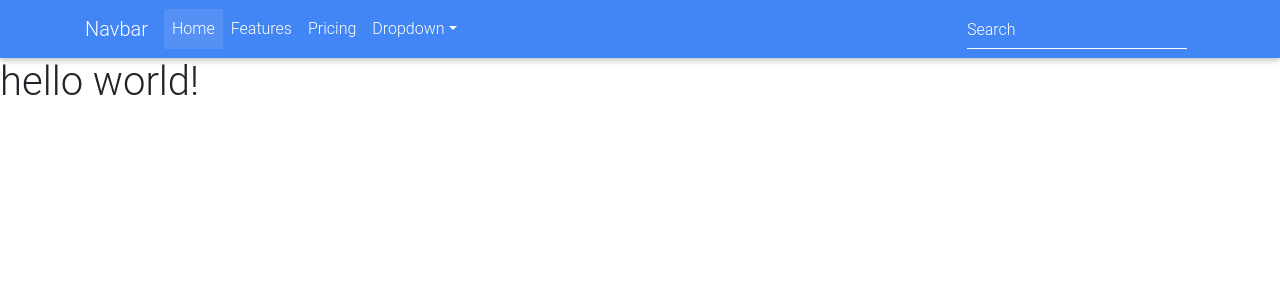
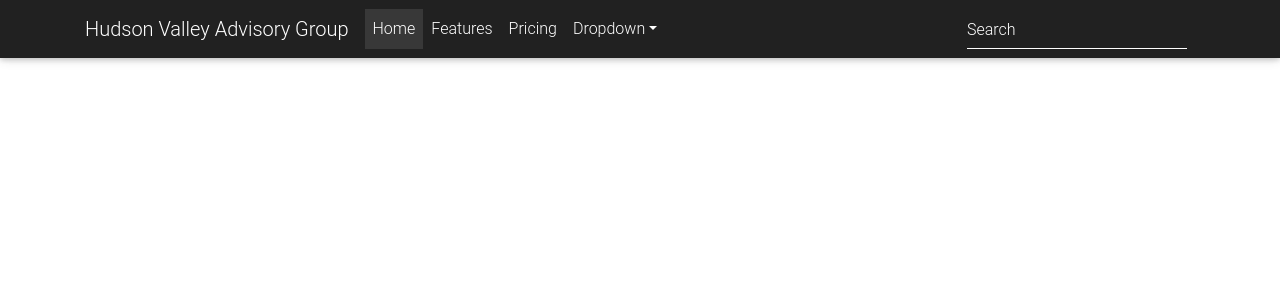
Before and after one commit to hvag/hvag-blog, a Jekyll site: the page built from index.html, in a window 1280 px wide. Shown: the top 300 px of the page. Built offline with Jekyll 4.4.1, drawn with Linux system fonts in a browser that asks for light colours; nearby versions of some CDN libraries.

Commit message:
Header.html updates

```diff
--- a/_includes/header.html
+++ b/_includes/header.html
@@ -1,10 +1,10 @@
 <!--Navbar-->
-<nav class="navbar navbar-expand-lg navbar-dark primary-color">
+<nav class="navbar navbar-expand-lg navbar-dark bg-dark fixed-top">
 
     <div class="container">
 
         <!-- Navbar brand -->
-        <a class="navbar-brand" href="#">Navbar</a>
+        <a class="navbar-brand" href="#">Hudson Valley Advisory Group</a>
 
         <!-- Collapse button -->
         <button class="navbar-toggler" type="button" data-toggle="collapse" data-target="#basicExampleNav"
--- a/_layouts/default.html
+++ b/_layouts/default.html
@@ -38,7 +38,9 @@
 
         {% include header.html %}
 
-        {{ content }}
+        <div class="container">
+            {{ content }}
+        </div>
 
         <!-- SCRIPTS -->
 
```
